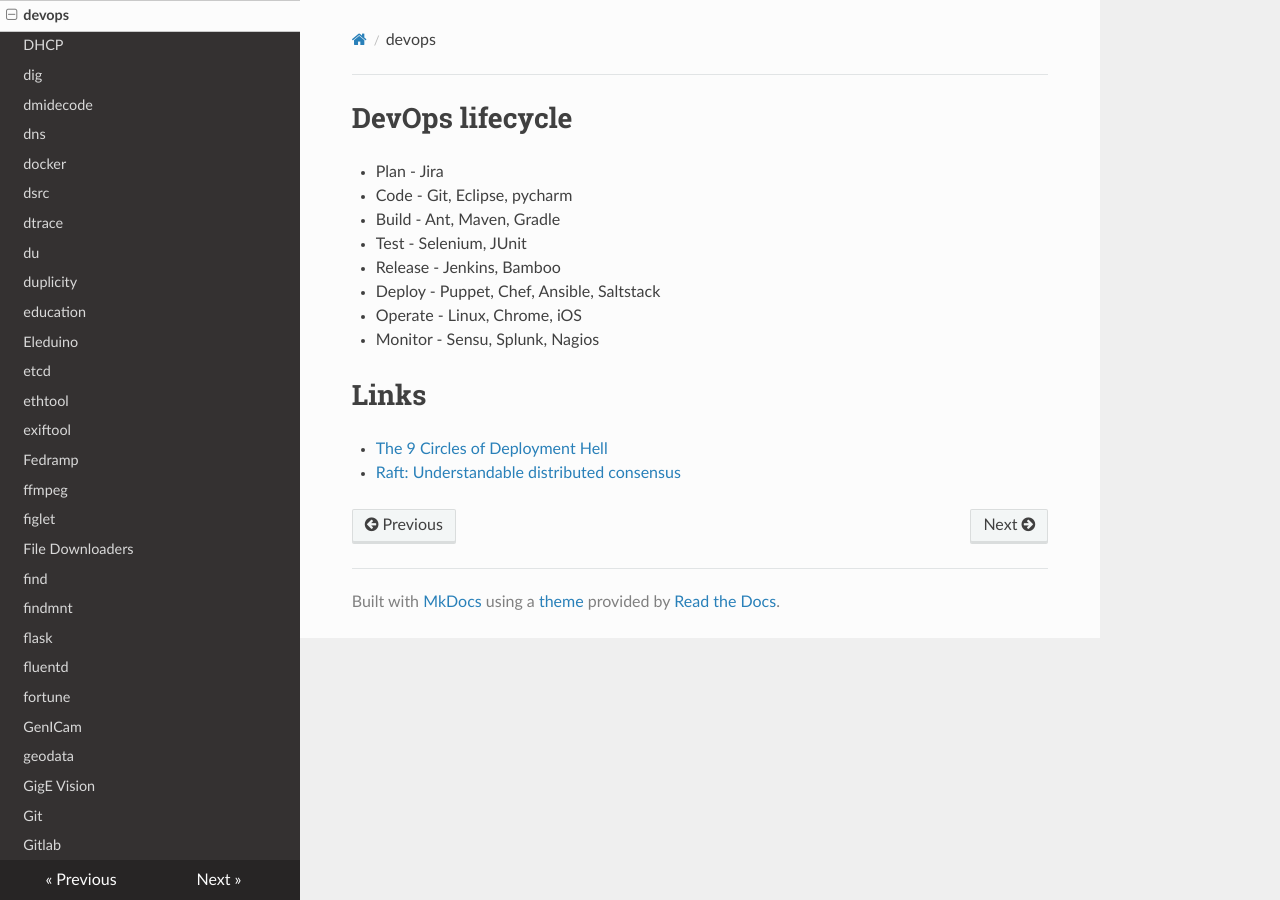
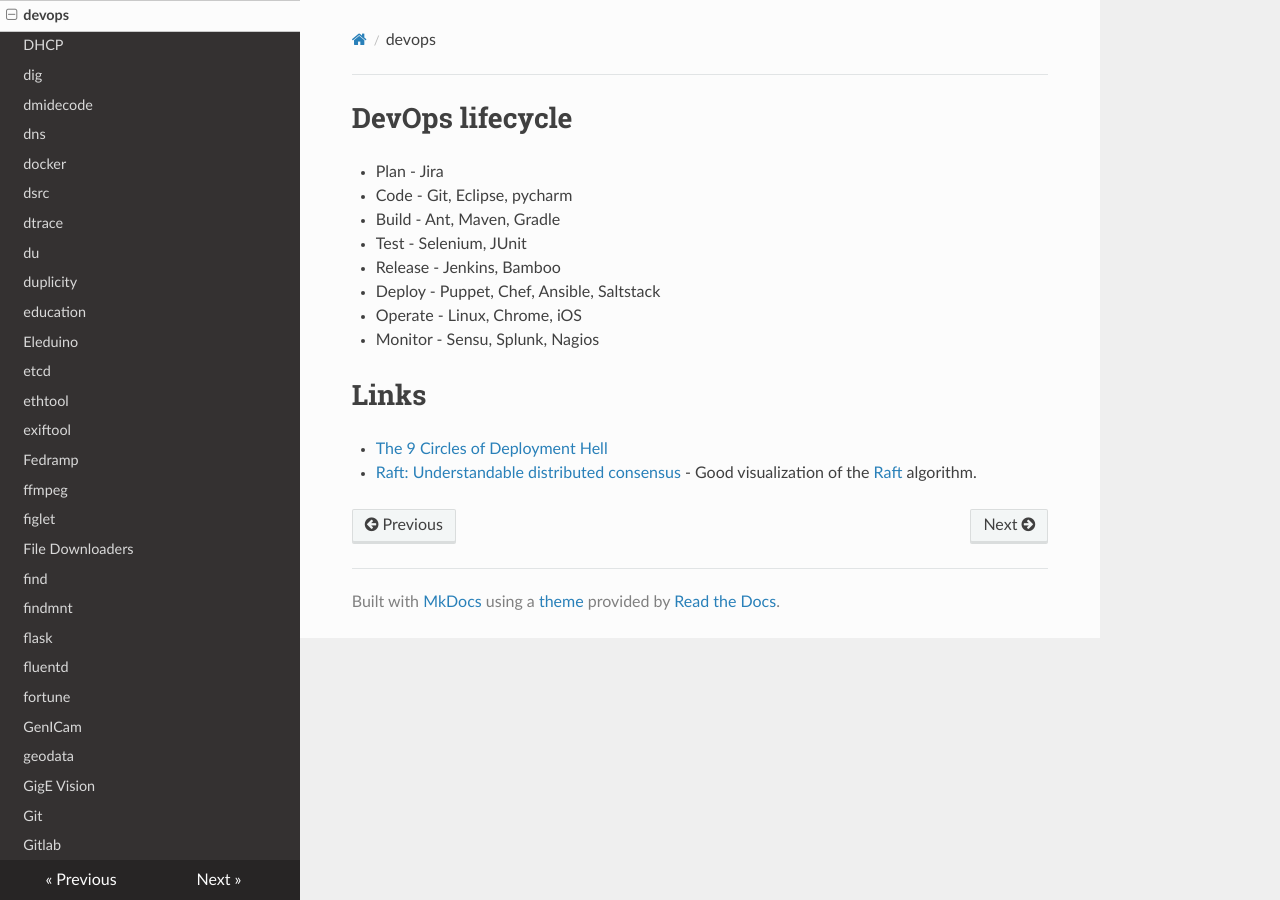
Before and after one commit to lando-cal/tech-notes, an MkDocs documentation site: the page built from docs/devops.md, in a window 1280 px wide. Built offline with MkDocs 1.6.1, drawn with Linux system fonts in a browser that asks for light colours; nearby versions of some CDN libraries.

Commit message:
One more link and description

```diff
--- a/docs/devops.md
+++ b/docs/devops.md
@@ -14,4 +14,4 @@ Title: devops
 # Links
 
 - [The 9 Circles of Deployment Hell](https://medium.com/@mli/the-9-circles-of-deployment-hell-ebb8a5fd084)
-- [Raft: Understandable distributed consensus](http://thesecretlivesofdata.com/raft)
+- [Raft: Understandable distributed consensus](http://thesecretlivesofdata.com/raft) - Good visualization of the [Raft](https://raft.github.io/) algorithm.
```
